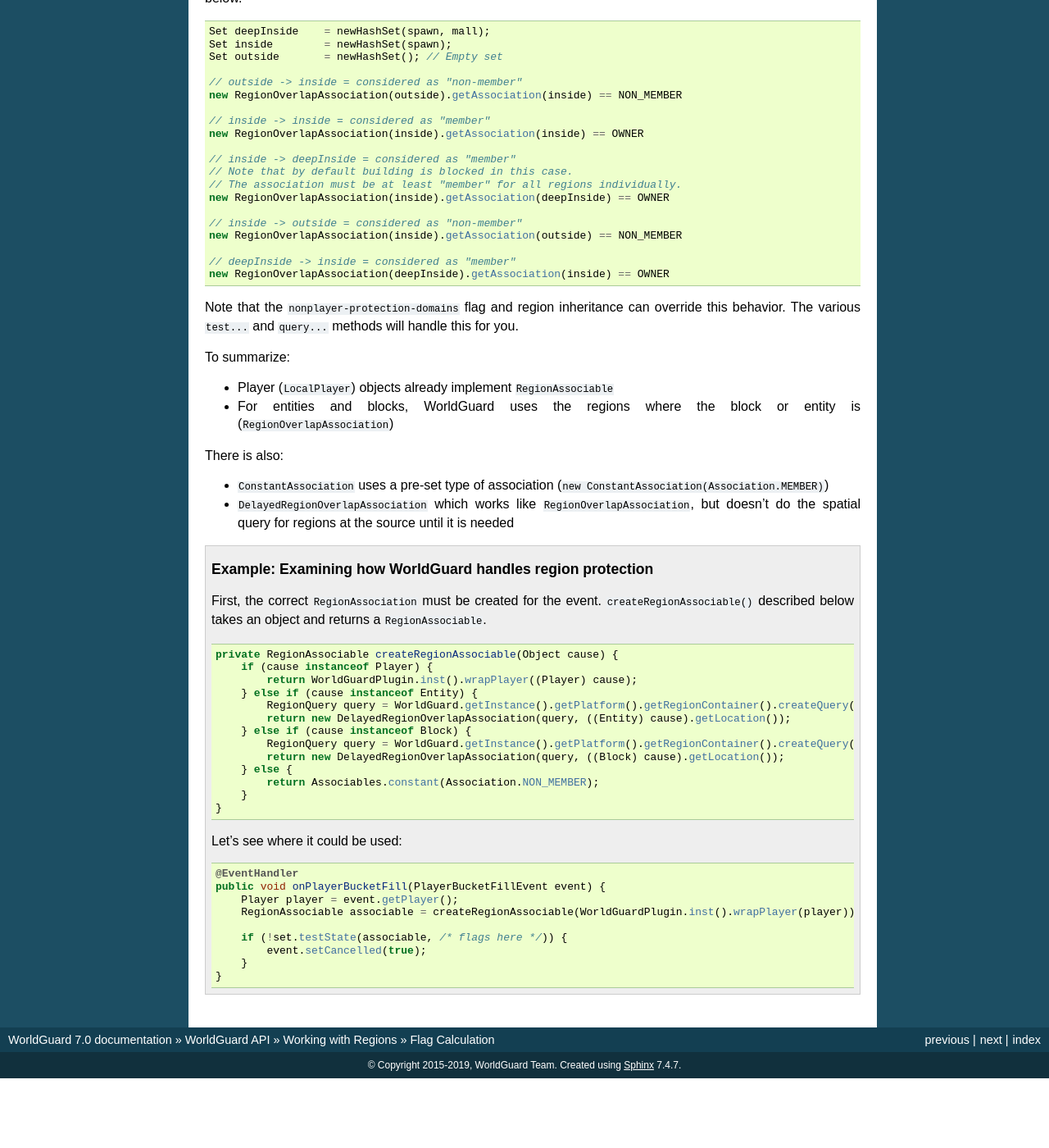
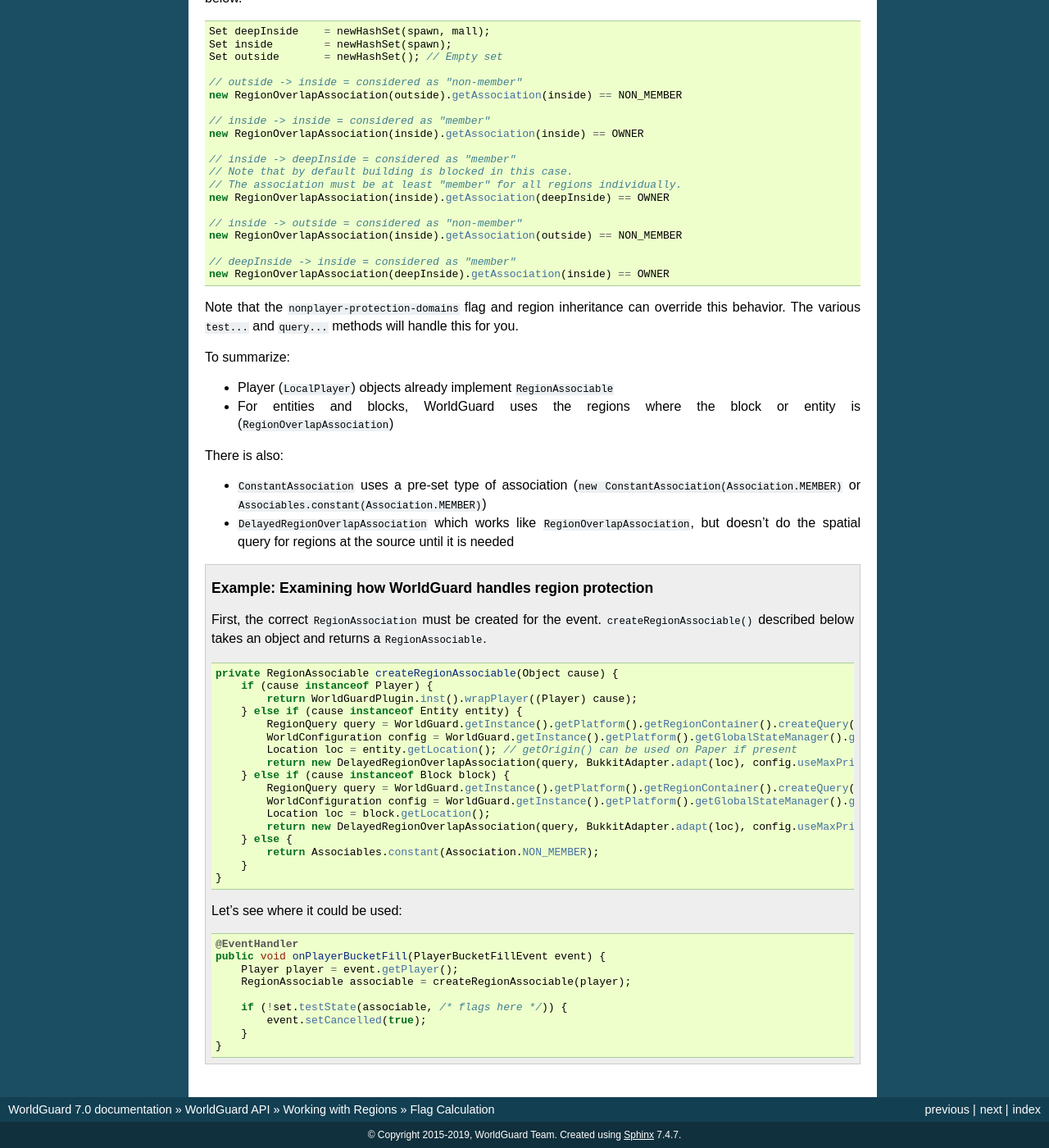
Before and after one commit to aurorasmiles/WorldGuardDocs, a Sphinx documentation site: the page built from source/developer/regions/flag-calculation.rst, in a window 1280 px wide and 1400 px high, scrolled down 2227 px. Shown: the whole window at 82% size. Built offline with Sphinx 7.4.7, drawn with Linux system fonts in a browser that asks for light colours; before the commit the page ends 3542 px from its top, so only the background shows below that.

Commit message:
Fix associable example

```diff
--- a/source/developer/regions/flag-calculation.rst
+++ b/source/developer/regions/flag-calculation.rst
@@ -138,7 +138,7 @@
 
 There is also:
 
-* ``ConstantAssociation`` uses a pre-set type of association (``new ConstantAssociation(Association.MEMBER)``)
+* ``ConstantAssociation`` uses a pre-set type of association (``new ConstantAssociation(Association.MEMBER)`` or ``Associables.constant(Association.MEMBER)``)
 * ``DelayedRegionOverlapAssociation`` which works like ``RegionOverlapAssociation``, but doesn't do the spatial query for regions at the source until it is needed
 
 .. topic:: Example: Examining how WorldGuard handles region protection
@@ -150,12 +150,16 @@
         private RegionAssociable createRegionAssociable(Object cause) {
             if (cause instanceof Player) {
                 return WorldGuardPlugin.inst().wrapPlayer((Player) cause);
-            } else if (cause instanceof Entity) {
+            } else if (cause instanceof Entity entity) {
                 RegionQuery query = WorldGuard.getInstance().getPlatform().getRegionContainer().createQuery();
-                return new DelayedRegionOverlapAssociation(query, ((Entity) cause).getLocation());
-            } else if (cause instanceof Block) {
+                WorldConfiguration config = WorldGuard.getInstance().getPlatform().getGlobalStateManager().get(BukkitAdapter.adapt(entity.getWorld()));
+                Location loc = entity.getLocation(); // getOrigin() can be used on Paper if present
+                return new DelayedRegionOverlapAssociation(query, BukkitAdapter.adapt(loc), config.useMaxPriorityAssociation);
+            } else if (cause instanceof Block block) {
                 RegionQuery query = WorldGuard.getInstance().getPlatform().getRegionContainer().createQuery();
-                return new DelayedRegionOverlapAssociation(query, ((Block) cause).getLocation());
+                WorldConfiguration config = WorldGuard.getInstance().getPlatform().getGlobalStateManager().get(BukkitAdapter.adapt(block.getWorld()));
+                Location loc = block.getLocation();
+                return new DelayedRegionOverlapAssociation(query, BukkitAdapter.adapt(loc), config.useMaxPriorityAssociation);
             } else {
                 return Associables.constant(Association.NON_MEMBER);
             }
@@ -168,7 +172,7 @@
         @EventHandler
         public void onPlayerBucketFill(PlayerBucketFillEvent event) {
             Player player = event.getPlayer();
-            RegionAssociable associable = createRegionAssociable(WorldGuardPlugin.inst().wrapPlayer(player));
+            RegionAssociable associable = createRegionAssociable(player);
 
             if (!set.testState(associable, /* flags here */)) {
                 event.setCancelled(true);
```
